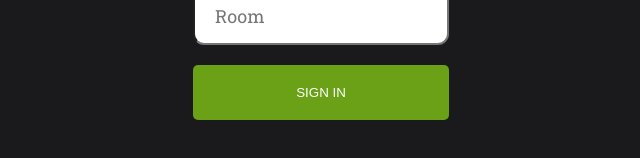
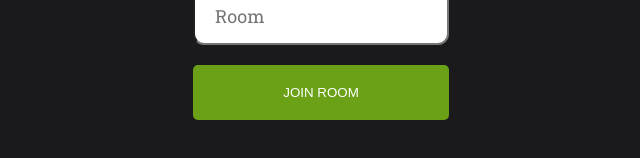
Before and after one commit to shubham-bakhal/mescoe-unsaved, a React (Create React App) app: page / in a window 1280 px wide. Shown: the part 510-668 px from the top of the page, without its empty margins (319-959 px from the left). Built offline with nearby package versions, Linux system fonts and the light colour scheme.

Commit message:
sign in to join room

```diff
--- a/src/components/Join/Join.js
+++ b/src/components/Join/Join.js
@@ -19,7 +19,7 @@ export default function SignIn() {
           <input placeholder="Room" className="joinInput mt-20" type="text" onChange={(event) => setRoom(event.target.value)} />
         </div>
         <Link onClick={e => (!name || !room) ? e.preventDefault() : null} to={`/chat?name=${name}&room=${room}`}>
-          <button className={'button mt-20'} type="submit">Sign In</button>
+          <button className={'button mt-20'} type="submit">Join room</button>
         </Link>
       </div>
     </div>
```
